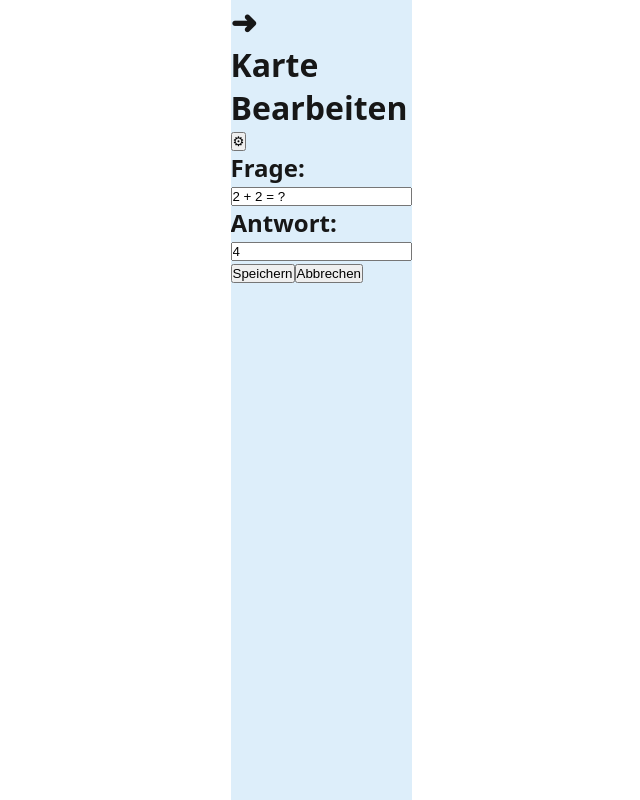
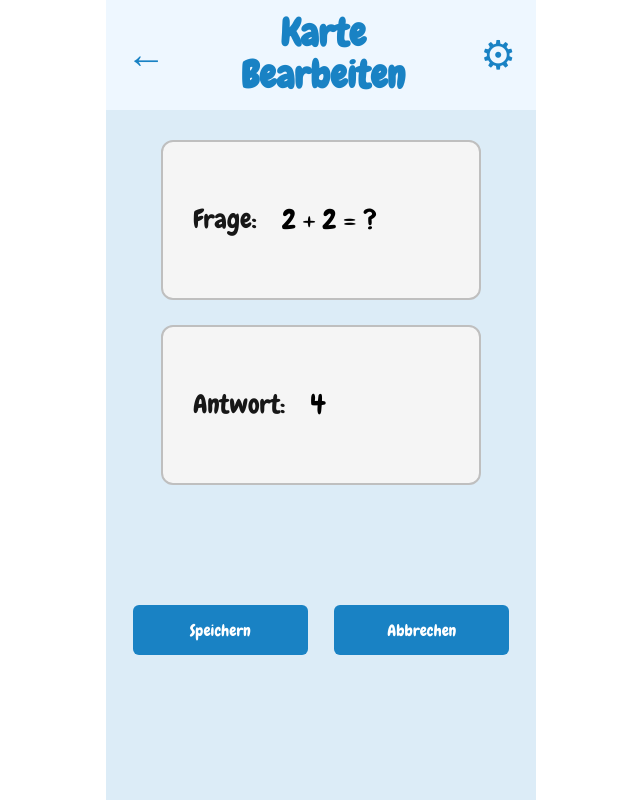
Before and after one commit to anne-kmmr/SubwaySurfers, a Next.js app: page /editCards in a window 1280 px wide. Shown: the whole page, without its empty margins (319-959 px from the left). Built offline with nearby package versions, Linux system fonts and the light colour scheme.

Commit message:
Layout bearbeitet

```diff
--- a/src/app/editCards/editCardStyles.module.css
+++ b/src/app/editCards/editCardStyles.module.css
@@ -1,125 +1,120 @@
-html {
-    background-color:white;
-    display:flex;
-    justify-content: center;
+.wrapper {
+  background-color: #dcecf7;
+  min-height: 100vh;
+  max-width: 430px;
+  margin: 0 auto;
 }
 
 body {
-    background-color: #DDEEFA;
-    display:flexbox;
-    min-height: 100dvh;
-    max-width: 430px;
-    box-sizing: border-box;
-    font-family: "Chewy", system-ui;
+    font-family:"Chewy", system-ui;
 }
 
-/* Der  */
-
-#backButton {
-    cursor: pointer;
-    background-color: transparent;
-    rotate: 180deg;
-    font-size: 40px;
-}
-/* Header gesamt. */
+/* HEADER */
 
 .header {
-    height: 100px;
-    background-color: #F2F9FF;
+  height: 110px;
+  background-color: #eef7ff;
+
   display: flex;
   justify-content: space-between;
   align-items: center;
-    padding: 15px;
-    padding-top:0px;
+
+  padding: 0 20px;
 }
 
-/* Header Überschrift*/
-
-.header h1 {
+.backButton {
   font-size: 40px;
   color: #1982c4;
-    text-align: center;
-    margin-top: 40px;
+  cursor: pointer;
 }
 
-/* Einfach der Einstellungsbutton rechts oben*/
-
-#settingsBtn {
-    cursor: pointer;
-    background-color: transparent;
-    font-size: 65px;
-    border: none;
+.kartenTitel {
+  font-size: 38px;
   color: #1982c4;
-    font-weight: bold;
+  text-align: center;
+  line-height: 1.1;
 }
 
-/* Content ist sozusagen der main teil von der App, könnte für dich relevant sein*/
+.settingsBtn {
+  font-size: 40px;
+  border: none;
+  background: transparent;
+  color: #1982c4;
+  cursor: pointer;
+}
+
+/* CONTENT */
 
 .content {
   display: flex;
   flex-direction: column;
   align-items: center;
-    justify-content: center;
-    gap: 20px;
-    padding: 20px;
+
+  gap: 25px;
+
+  margin-top: 30px;
 }
 
-/* frageDiv und antwortDiv sind nicht relevant für dich.*/
+.card {
+  width: 320px;
+  height: 160px;
 
-.frageDiv, .antwortDiv{
+  background: #f5f5f5;
+
+  border-radius: 12px;
+  border: 2px solid #bfbfbf;
+font-family:"Chewy", system-ui;
   display: flex;
-    flex-direction: row;
   align-items: center;
-    justify-content: end;
-    gap: 20px;
+
   padding: 30px;
-    background-color: #FFFFFF;
-    width: 80%;
-    border: 2px solid black;
-    border-color: #C4C4C4;
-    border-radius: 10px;
-    height: 150px;
+  gap: 25px;
 }
 
-.textInpt {
-    width: 175px;
-    padding: 10px;
-    font-size: 16px;
-    border-color: transparent;
-    height: 112.5px;
-    justify-self: flex-end;
-    font-family: "Chewy", system-ui;
-    font-size: 30px;
+.card h2 {
+  font-size: 26px;
 }
 
-.textInpt#antwort {
-    justify-content: center;
+.input {
+  font-size: 28px;
+  border: none;
+  background: transparent;
+  outline: none;
 }
 
-.newCardCon{
+/* BUTTONS */
+
+.buttonContainer {
+  margin-top: 120px;
+
   display: flex;
-    flex-direction: column;
-    align-items: center;
-    justify-content: center;
-    gap: 20px;
-    margin-top: 20px;
+  justify-content: space-evenly;
 }
 
-.submitChanges {
-    margin-top: 100px;
-    justify-content: space-evenly;
-    width: 100%;
-    display: flex;
+.button {
+  background: #1982c4;
+  color: white;
+  border: none;
+  border-radius: 6px;
+font-family:"Chewy", system-ui;
+  width: 175px;
+  height: 50px;
+
+  font-size: 16px;
+  cursor: pointer;
 }
 
-.änderungBtn {
-    cursor: pointer;
-    background-color: #1982c4;
-    color: white;
+.card h2 {
+  font-size: 26px;
+  font-family: "Chewy", system-ui;
+  font-weight: 400;
+  margin: 0;
+}
+
+.input {
   border: none;
-    padding: 10px 20px;
-    font-size: 16px;
-    border-radius: 5px;
+  background: transparent;
+  outline: none;
   font-family: "Chewy", system-ui;
-    width: 150px;
+  font-weight: 400;
 }
--- /dev/null
+++ b/src/app/editCards/layout.tsx
@@ -0,0 +1,22 @@
+import "../globals.css";
+import { Chewy } from "next/font/google";
+import Link from "next/link";
+
+const chewy = Chewy({
+  subsets: ["latin"],
+  weight: "400",
+});
+
+export default function RootLayout({
+  children,
+}: {
+  children: React.ReactNode;
+}) {
+  return (
+    <html lang="en">
+      <body className={chewy.className}>
+        {children}
+      </body>
+    </html>
+  );
+}
--- a/src/app/editCards/page.tsx
+++ b/src/app/editCards/page.tsx
@@ -1,11 +1,12 @@
 "use client";
 
 import React, { useState } from "react";
-import "./editCardStyles.module.css";
+import Link from "next/link";
+import styles from "./editCardStyles.module.css";
 
 const KartenBearbeiten: React.FC = () => {
-  const [frage, setFrage] = useState<string>("2 + 2 = ?");
-  const [antwort, setAntwort] = useState<string>("4");
+  const [frage, setFrage] = useState("2 + 2 = ?");
+  const [antwort, setAntwort] = useState("4");
 
   const handleSpeichern = () => {
     console.log("Gespeichert:");
@@ -18,47 +19,56 @@ const KartenBearbeiten: React.FC = () => {
   };
 
   return (
-    <div>
-      <div className="header">
-        <h1 id="backButton">➜</h1>
-        <h1 id="kartenTitel">
-          Karte <br /> Bearbeiten
+    <div className={styles.wrapper}>
+
+      <div className={styles.header}>
+        <h1 className={styles.backButton}>←</h1>
+
+        <h1 className={styles.kartenTitel}>
+          Karte
+          <br />
+          Bearbeiten
         </h1>
-        <button id="settingsBtn">&#9881;</button>
+
+        <button className={styles.settingsBtn}>⚙</button>
       </div>
 
-      <div className="content">
-        <div className="frageDiv">
+      <div className={styles.content}>
+
+        <div className={styles.card}>
           <h2>Frage:</h2>
+
           <input
             type="text"
-            className="textInpt"
-            placeholder="Frage eingeben..."
+            className={styles.input}
             value={frage}
             onChange={(e) => setFrage(e.target.value)}
           />
         </div>
 
-        <div className="antwortDiv" id="antwort">
+        <div className={styles.card}>
           <h2>Antwort:</h2>
+
           <input
             type="text"
-            className="textInpt"
-            placeholder="Antwort eingeben..."
+            className={styles.input}
             value={antwort}
             onChange={(e) => setAntwort(e.target.value)}
           />
         </div>
+
       </div>
 
-      <div className="submitChanges">
-        <button className="änderungBtn" id="speichernBtn" onClick={handleSpeichern}>
+      <div className={styles.buttonContainer}>
+        <button className={styles.button} onClick={handleSpeichern}>
           Speichern
         </button>
-        <button className="änderungBtn" id="abbrechenBtn" onClick={handleAbbrechen}>
+
+        <button className={styles.button} onClick={handleAbbrechen}>
           Abbrechen
         </button>
       </div>
+
     </div>
   );
 };
```
Lines whose indentation alone changed are shown as unchanged.
